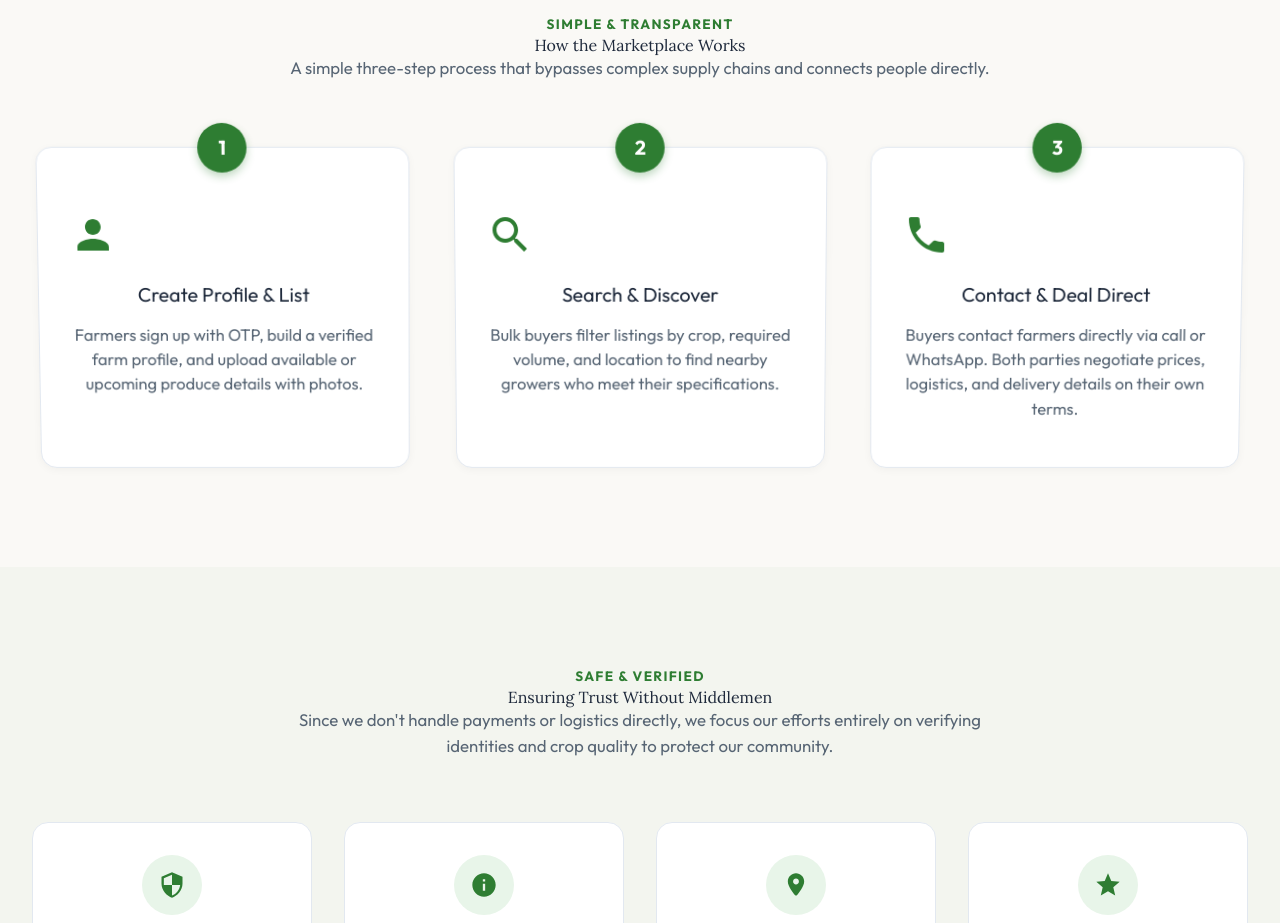
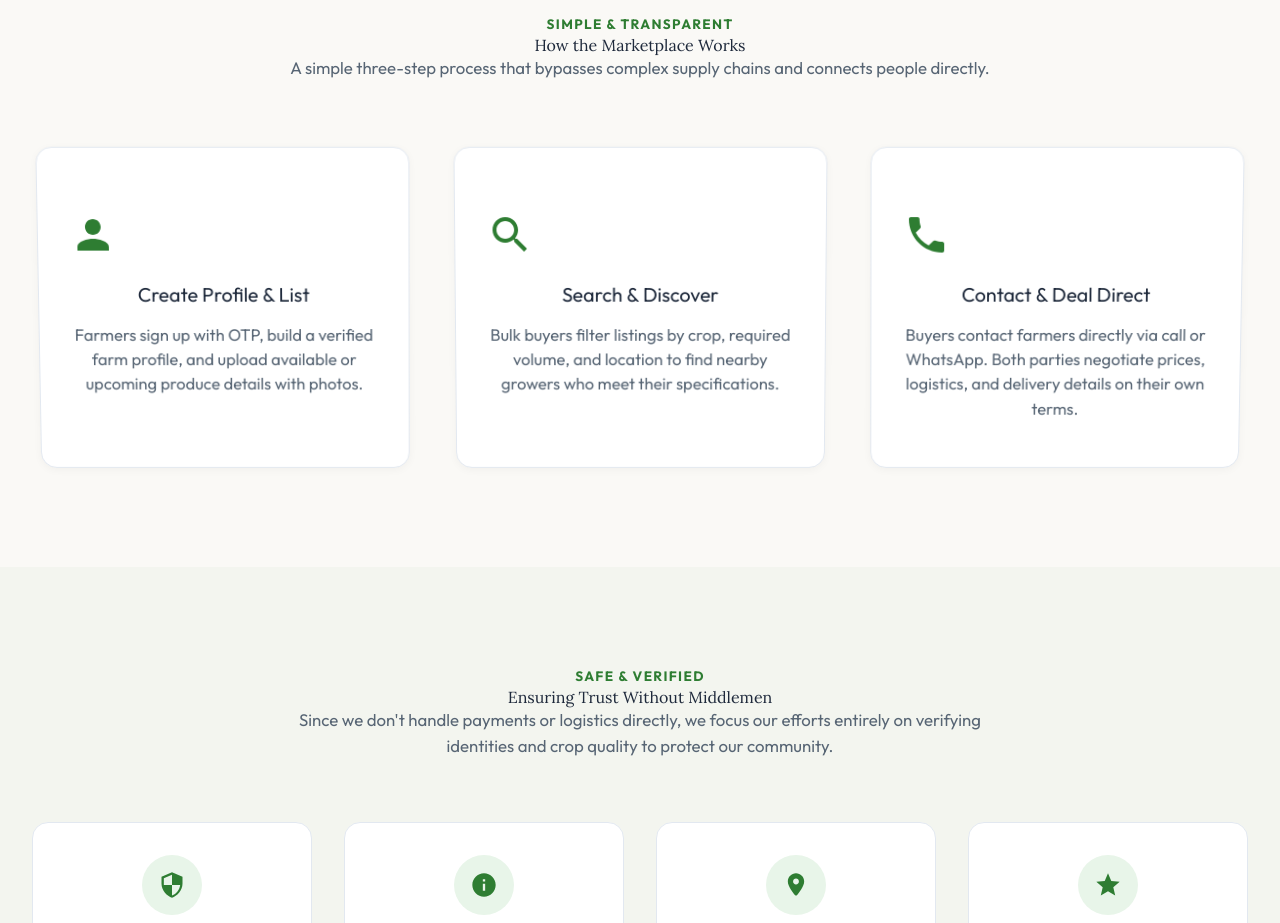
Before and after one commit to sharan643-gif/Agrilink, a website: page index.html in a window 1280 px wide. Shown: the part 2580-3503 px from the top of the page. Drawn offline with nearby package versions, Linux system fonts and the light colour scheme; files whose address does not match are found by name.

Commit message:
Remove step numbers from step cards
Removed step numbers from the step cards in the index.html file.

```diff
--- a/index.html
+++ b/index.html
@@ -286,7 +286,6 @@
           <div class="step-grid tilt-scene">
             <!-- Step 1 -->
             <div class="step-card tilt-on-scroll">
-              <div class="step-number">1</div>
               <div class="step-icon">
                 <svg viewBox="0 0 24 24"><path d="M12 12C14.21 12 16 10.21 16 8C16 5.79 14.21 4 12 4C9.79 4 8 5.79 8 8C8 10.21 9.79 12 12 12ZM12 14C9.33 14 4 15.33 4 18V20H20V18C20 15.33 14.67 14 12 14Z"/></svg>
               </div>
@@ -296,7 +295,6 @@
 
             <!-- Step 2 -->
             <div class="step-card tilt-on-scroll">
-              <div class="step-number">2</div>
               <div class="step-icon">
                 <svg viewBox="0 0 24 24"><path d="M15.5 14H14.71L14.43 13.73C15.44 12.56 16 11.04 16 9.5C16 5.91 13.09 3 9.5 3C5.91 3 3 5.91 3 9.5C3 13.09 5.91 16 9.5 16C11.04 16 12.56 15.44 13.73 14.43L14 14.71V15.5L19 20.5L20.5 19L15.5 14ZM9.5 14C7.01 14 5 11.99 5 9.5C5 7.01 7.01 5 9.5 5C11.99 5 14 7.01 14 9.5C14 11.99 11.99 14 9.5 14Z"/></svg>
               </div>
@@ -306,7 +304,6 @@
 
             <!-- Step 3 -->
             <div class="step-card tilt-on-scroll">
-              <div class="step-number">3</div>
               <div class="step-icon">
                 <svg viewBox="0 0 24 24"><path d="M20 15.5C18.8 15.5 17.5 15.3 16.4 14.9C16 14.8 15.6 14.9 15.3 15.2L13.1 17.4C10.3 15.9 8 13.7 6.5 10.9L8.7 8.7C9 8.4 9.1 8 9 7.6C8.6 6.5 8.4 5.2 8.4 4C8.4 3.4 8 3 7.4 3H4C3.4 3 3 3.4 3 4C3 13.4 10.6 21 20 21C20.6 21 21 20.6 21 20V16.6C21 16 20.6 15.5 20 15.5Z"/></svg>
               </div>
```
